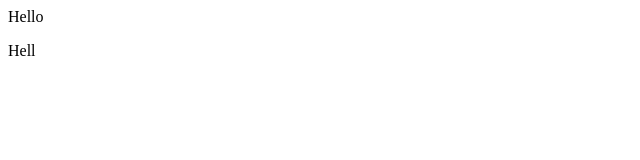
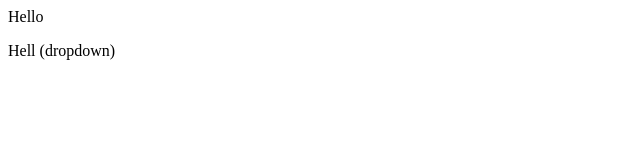
Before and after one commit to Dummu-Harika/LocalRepo, a plain HTML site: page index.html in a window 1280 px wide. Shown: the full height of the page, 0-640 px from the left. Drawn offline with Linux system fonts and the light colour scheme.

Commit message:
Add dropdown

```diff
--- a/index.html
+++ b/index.html
@@ -1,2 +1,2 @@
 <p>Hello</p>
-<p>Hell</p>
+<p>Hell (dropdown)</p>
```
